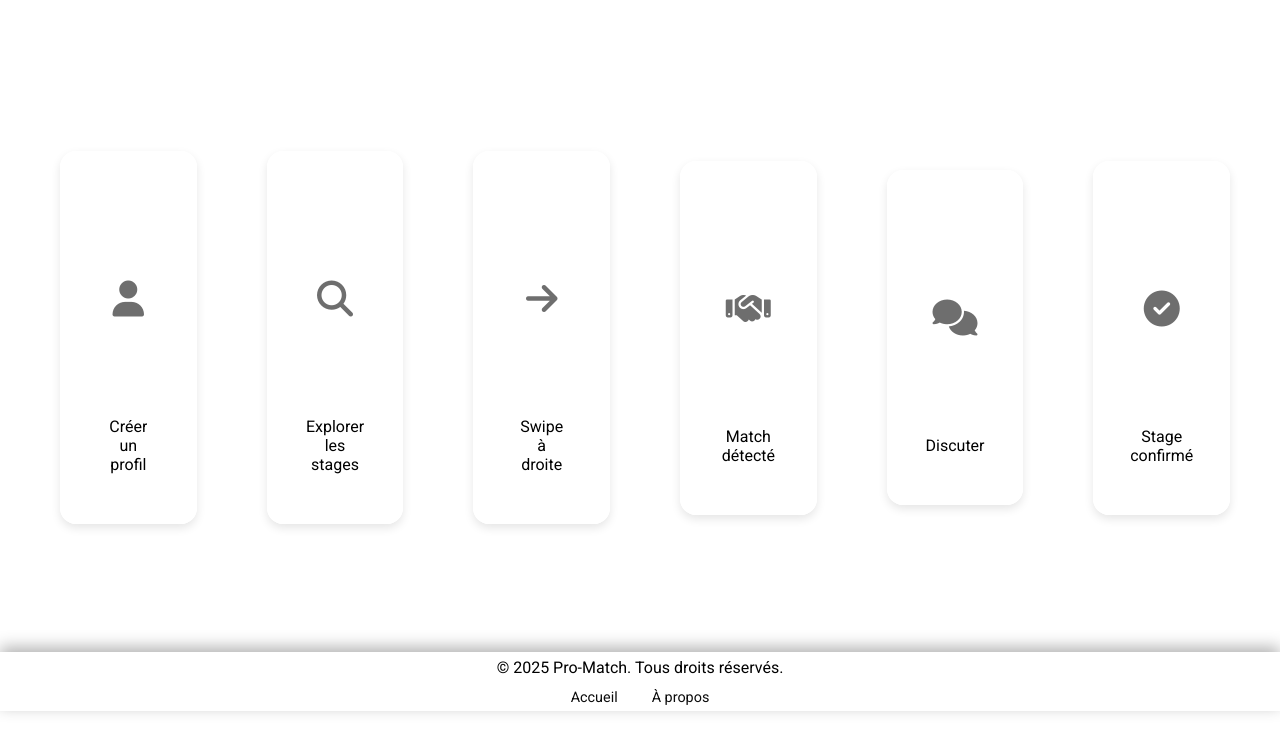
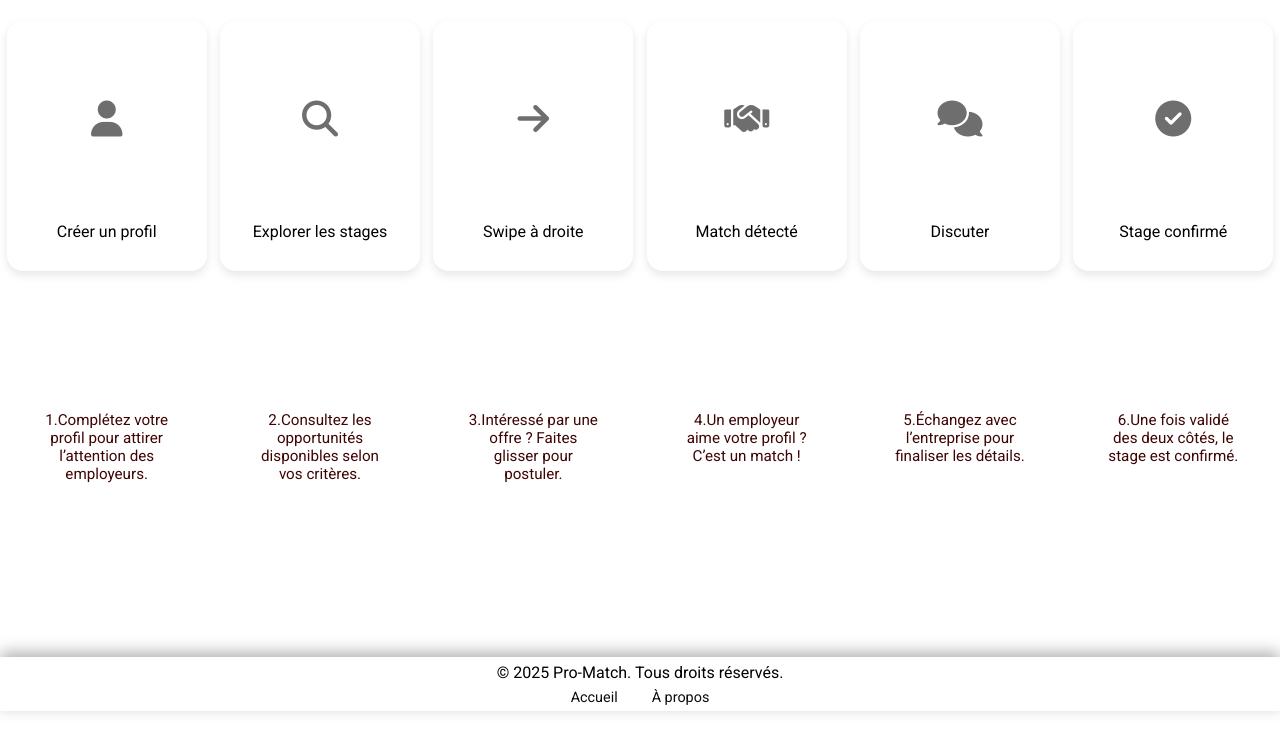
Before and after one commit to eyaCherni965/ProMatch-Web-, a website: page codeInitial/comment.html in a window 1280 px wide. Shown: the part 89-842 px from the top of the page. After the commit the page ends 800 px from the top, so only its background shows below. Drawn offline with Linux system fonts and the light colour scheme.

Commit message:
modif de la page comment j'ai ajouter du text ainsi que le footer est plus petit et aussi peu de modif esthetique niveau page index

```diff
--- a/codeInitial/comment.html
+++ b/codeInitial/comment.html
@@ -18,7 +18,6 @@
     <div class="logo-container">
      <a href="index.html"><img src="./img/Group 2.png" alt="Logo ProMatch" class="logo-img"></a>
     </div>
-
   </div>
   <header class="header-acceuil">
     <button id="menuBtn" class="menu-button">☰</button>
@@ -41,10 +40,14 @@
   </header>
 
 
+
 <div class="step-container">
   <div class="step">
     <div class="icon"><i class="fas fa-user"></i></div>
     <span>Créer un profil</span>
+
+  </div>
+      <p class="step-desc">1.Complétez votre profil pour attirer l’attention des employeurs.</p>
   </div>
 </div>
 
@@ -52,35 +55,46 @@
   <div class="step">
     <div class="icon"><i class="fas fa-search"></i></div>
     <span>Explorer les stages</span>
+
   </div>
+   <p class="step-desc">2.Consultez les opportunités disponibles selon vos critères.</p>
 </div>
 
 <div class="step-container">
   <div class="step">
     <div class="icon"><i class="fas fa-arrow-right"></i></div>
     <span>Swipe à droite</span>
+
   </div>
+   <p class="step-desc">3.Intéressé par une offre ? Faites glisser pour postuler.</p>
  </div>
 
  <div class="step-container">
   <div class="step">
     <div class="icon"><i class="fas fa-handshake"></i></div>
     <span>Match détecté</span>
+
   </div>
+  <p class="step-desc">4.Un employeur aime votre profil ? C’est un match !</p>
  </div>
 
  <div class="step-container">
   <div class="step">
     <div class="icon"><i class="fas fa-comments"></i></div>
     <span>Discuter</span>
+
   </div>
+ <p class="step-desc">5.Échangez avec l’entreprise pour finaliser les détails.</p>
  </div>
 
  <div class="step-container">
   <div class="step">
     <div class="icon"><i class="fas fa-check-circle"></i></div>
     <span>Stage confirmé</span>
+
   </div>
+ <p class="step-desc">6.Une fois validé des deux côtés, le stage est confirmé.</p>
+
   </div>
 
   </div>
--- a/codeInitial/css/navbar_footer.css
+++ b/codeInitial/css/navbar_footer.css
@@ -114,7 +114,7 @@
     }
 
     .footer-links {
-      margin-top: 10px;
+      margin-top: 5px;
     }
 
     .footer-links a {
@@ -126,15 +126,5 @@
     }
 
     .footer-links a:hover {
-      color: #ffcccc;
+      color: #4b0000;
     }
-
-    /*******************************LOGO****************************/
-    .logotxt {
-      font-family:Verdana, Geneva, Tahoma, sans-serif;
-      font-size: 24px;
-      font-weight: bold;
-      color: #4b0000;
-      text-align: right;
-      margin: 20px;
-    }
--- a/codeInitial/css/styleSavoirPlus.css
+++ b/codeInitial/css/styleSavoirPlus.css
@@ -37,35 +37,56 @@
     padding: 50px;
   }
 
+  .step-container {
+    display: flex;
+    justify-content: center;
+    flex-direction: column;
+    align-items: center;
+    gap: 10px;
+    margin: 0 auto;
+    padding:10px;
+  }
 
-.step-container{
-  display: flex;
-  align-items: center;
-  justify-content: center;
-  flex-wrap: nowrap;
-  align-items: center;
-  gap: 40px;
-  padding: 40px 20px;
-  margin: 200px 0;
 
+@keyframes fadeInText {
+  to {
+    opacity: 1;
+    transform: translateY(0);
   }
+}
+
 .step {
   display: flex;
   flex-direction: column;
   align-items: center;
-    justify-content: center;
-    font-family: roboto;
-    width: 160px;
-    min-height: 160px;
+  justify-content: lcenter;
+  font-family: 'Roboto', sans-serif;
+  width: 200px;
+  height: 250px;
   background: white;
   border-radius: 16px;
   box-shadow: 0 4px 10px rgba(0,0,0,0.1);
-    padding: 50px;
   transition: transform 0.3s ease;
   text-align: center;
-    gap: 20px;
-    margin-right: 30px;
+  margin: 100px 0;
+  gap: 5px;
 
+}
+
+  .step-desc {
+    font-size: 0.95rem;
+    color: #444;
+    font-family: roboto;
+    text-align: center;
+    max-width: 200px;
+    height: 200px;
+    padding: 30px;
+    opacity: 0;
+    transform: translateY(10px);
+    animation: fadeInText 0.8s ease forwards;
+    animation-delay: 0.3s;
+    margin-top: 0px;
+    color:#3f0404;
   }
 
   .step:hover {
```
Also changed, not shown: codeInitial/css/styleIndex.css (+5 -19 lines), codeInitial/index.html (+1 -1 lines). Lines whose indentation alone changed are shown as unchanged.
